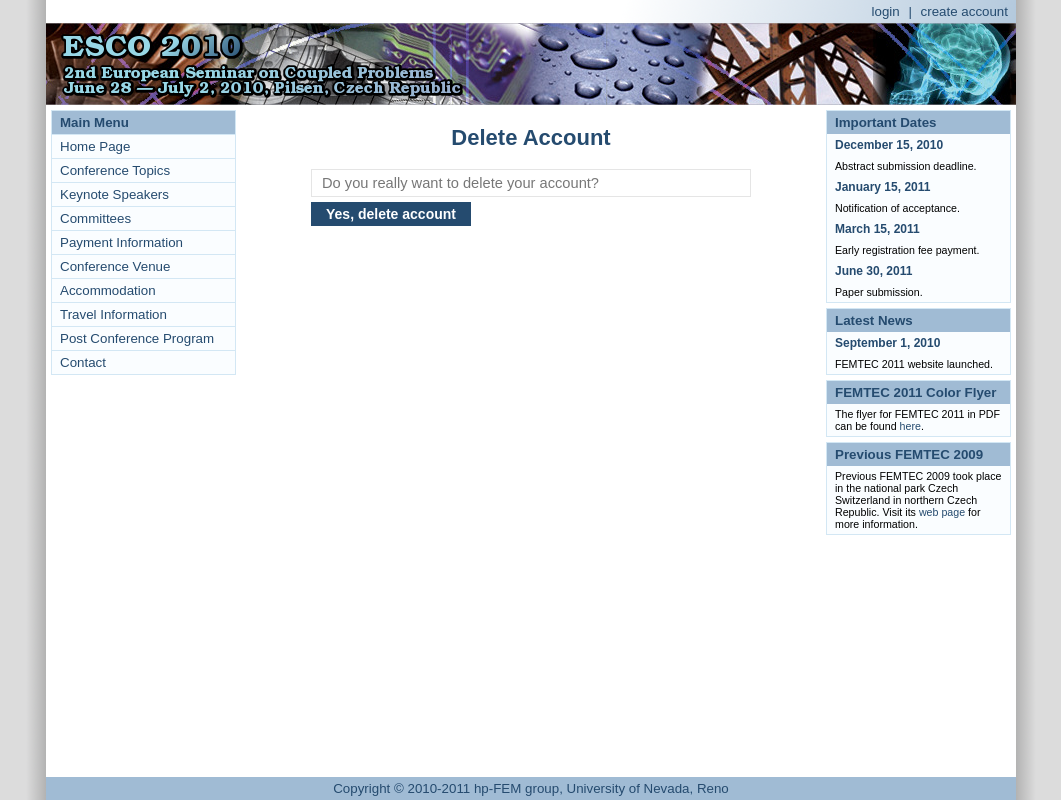
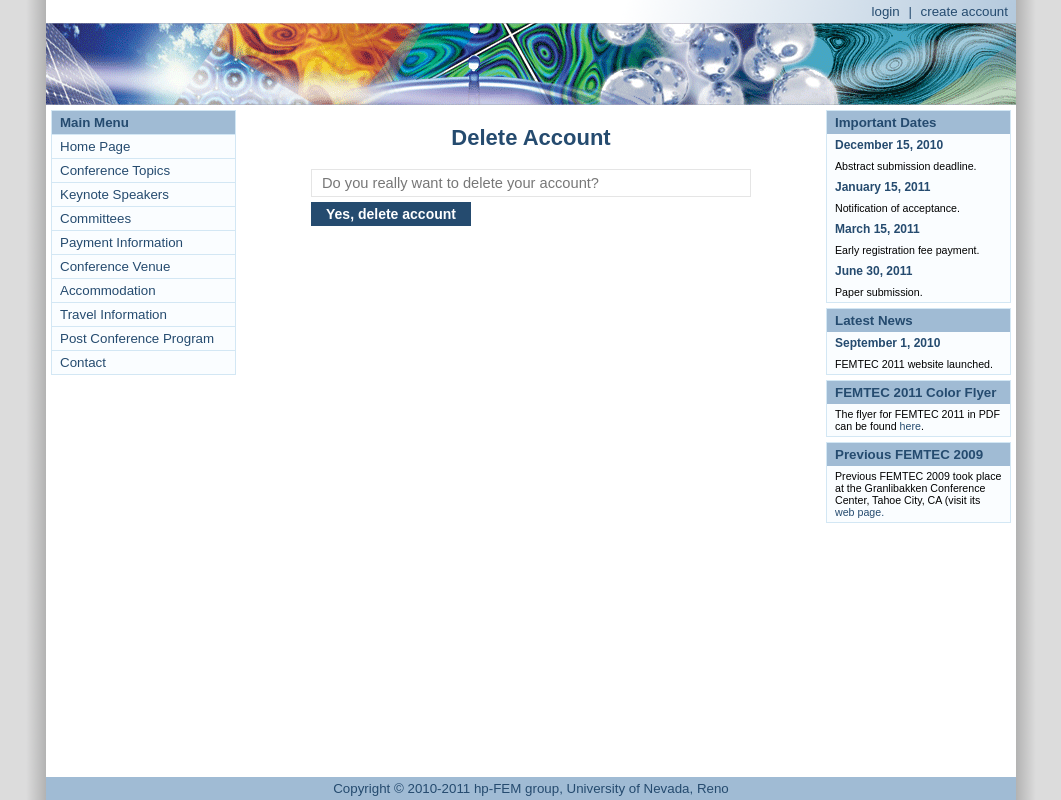
Before and after one commit to mattpap/femtec-2011, a Django app: template femtec/templates/account/delete.html in a window 1280 px wide. Shown: the whole page, without its empty margins (109-1170 px from the left). Run offline with Django 3.2, Linux system fonts and the light colour scheme; the template is opened without the code that fills it, so the values that code supplies are empty; parts of the project's set-up code (start-up, migrations or seed data) failed here and were passed over.

Commit message:
Frontpage updated.

```diff
--- a/femtec/templates/base.html
+++ b/femtec/templates/base.html
@@ -95,10 +95,9 @@
                 <div class="box right">
                     <div class="title">Previous FEMTEC 2009</div>
                     <ul class="list">
-                        <li class="tail">Previous FEMTEC 2009 took place in the national
-                        park Czech Switzerland in northern Czech Republic. Visit its
-                        <a href="http://hpfem.org/events/femtec-2009/">web page</a>
-                        for more information.</li>
+                        <li class="tail">Previous FEMTEC 2009 took place at the Granlibakken
+                        Conference Center, Tahoe City, CA (visit its
+                        <a href="http://hpfem.org/events/femtec-2009/">web page.</a></li>
                     </ul>
                 </div>
                 <div id="content">
```
Also changed, not shown: femtec/media/img/banner2.png.
